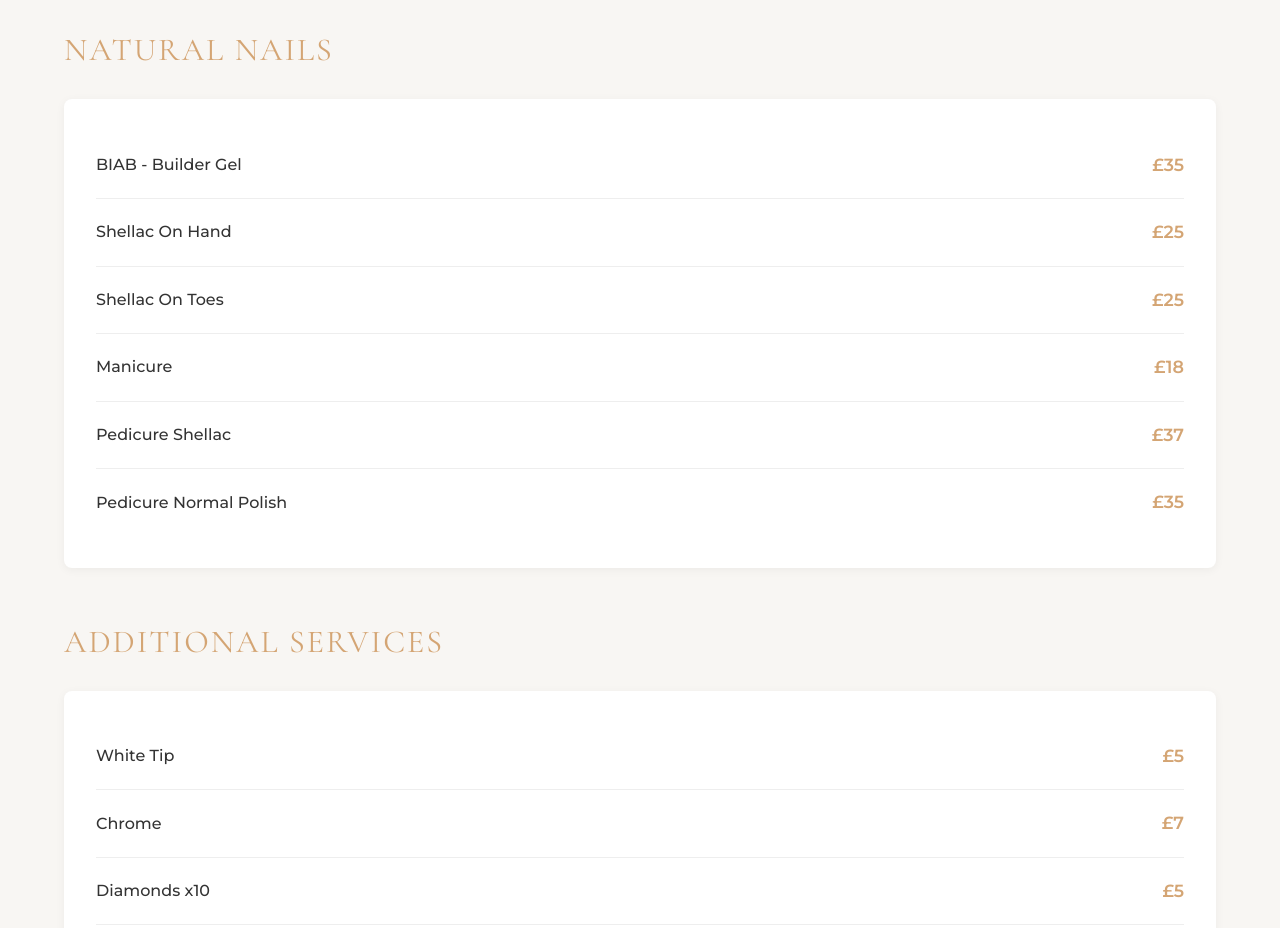
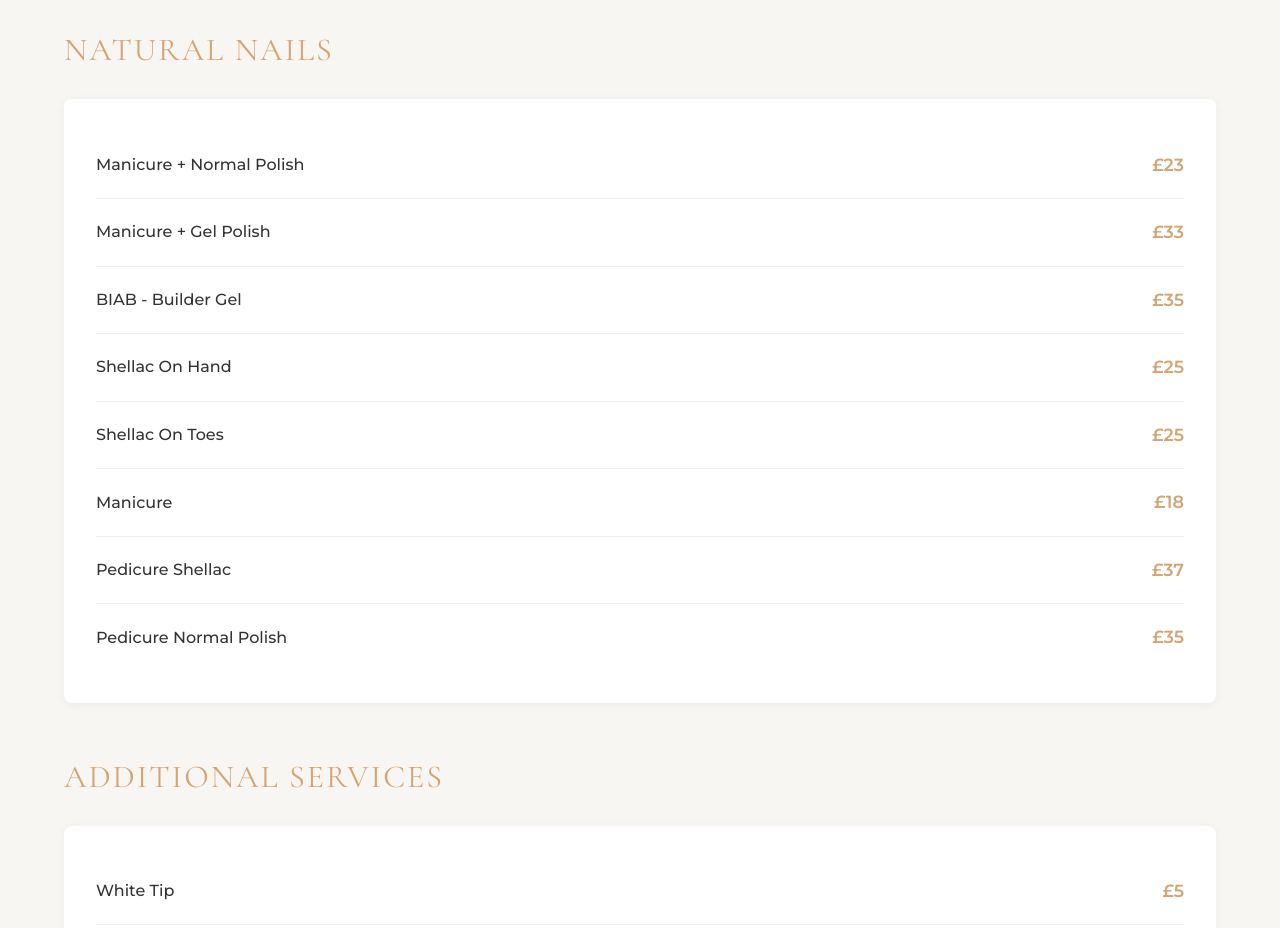
Before and after one commit to coconailswestbury/coconailswestbury.github.io, a plain HTML site: page index.html in a window 1280 px wide. Shown: the part 5860-6788 px from the top of the page. Drawn offline with nearby package versions, Linux system fonts and the light colour scheme.

```diff
--- a/index.html
+++ b/index.html
@@ -1267,6 +1267,18 @@
             <div class="price-category">
                 <h3>Natural Nails</h3>
                 <div class="price-items">
+                    <div class="price-item">
+                        <div>
+                            <div class="price-item-name">Manicure + Normal Polish</div>
+                        </div>
+                        <div class="price-item-price">£23</div>
+                    </div>
+                    <div class="price-item">
+                        <div>
+                            <div class="price-item-name">Manicure + Gel Polish</div>
+                        </div>
+                        <div class="price-item-price">£33</div>
+                    </div>
                     <div class="price-item">
                         <div>
                             <div class="price-item-name">BIAB - Builder Gel</div>
```
